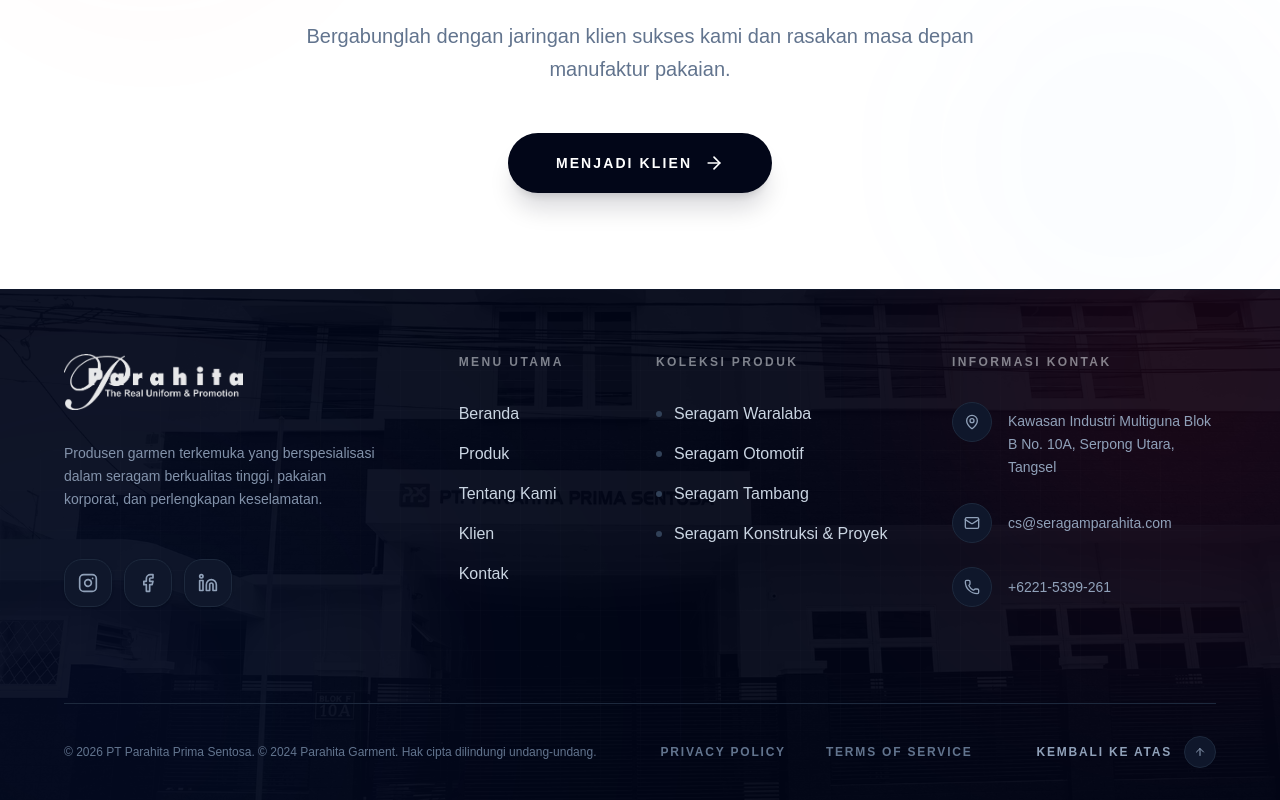
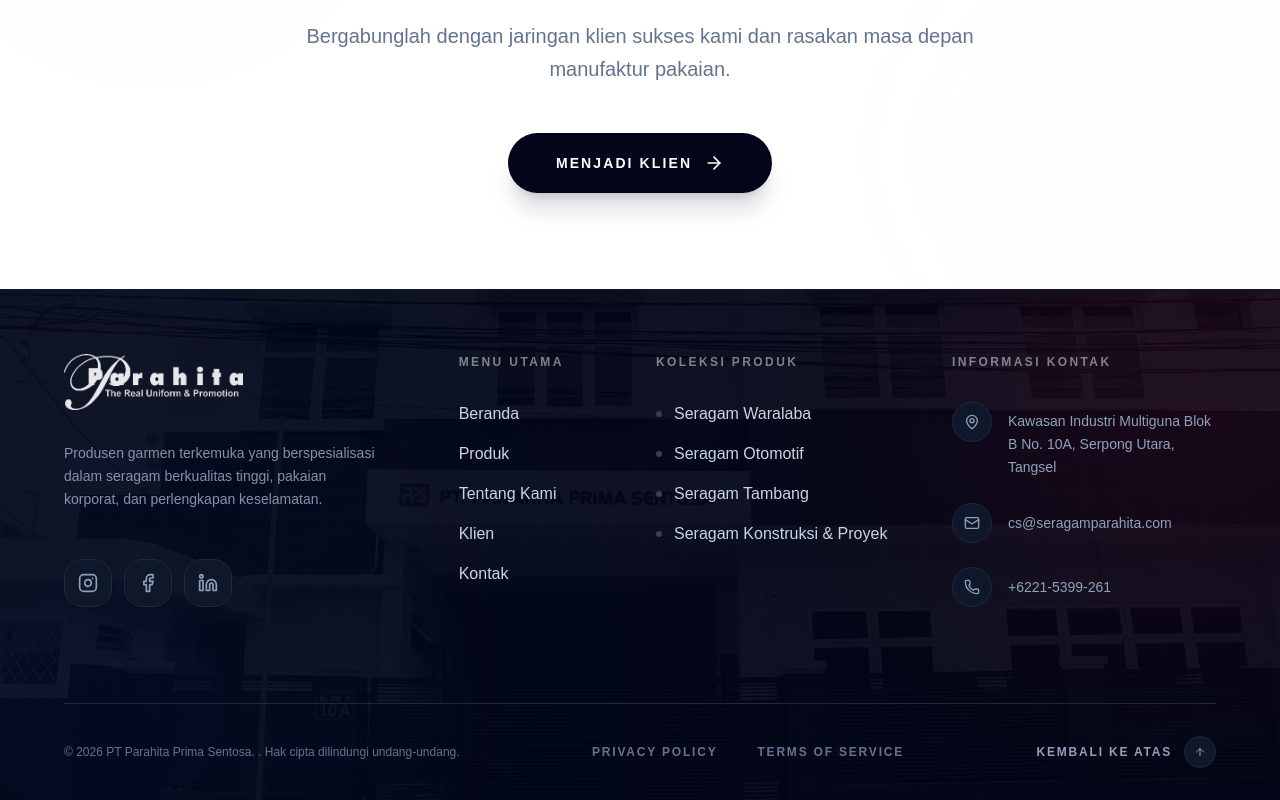
Before and after one commit to padji28-source/SeragamParahita, a React (Vite) app: page / in a window 1280 px wide. Shown: the part 6683-7483 px from the top of the page. Built offline with nearby package versions, Linux system fonts and the light colour scheme; grey boxes are pictures that could not be loaded.

Commit message:
Update i18n.ts

```diff
--- a/src/i18n.ts
+++ b/src/i18n.ts
@@ -341,7 +341,7 @@ const resources = {
         quickLinks: 'Tautan Cepat',
         products: 'Produk',
         contact: 'Kontak',
-        rights: '© 2024 Parahita Garment. Hak cipta dilindungi undang-undang.',
+        rights: '. Hak cipta dilindungi undang-undang.',
         privacy: 'Kebijakan Privasi',
         terms: 'Syarat & Ketentuan'
       },
```
